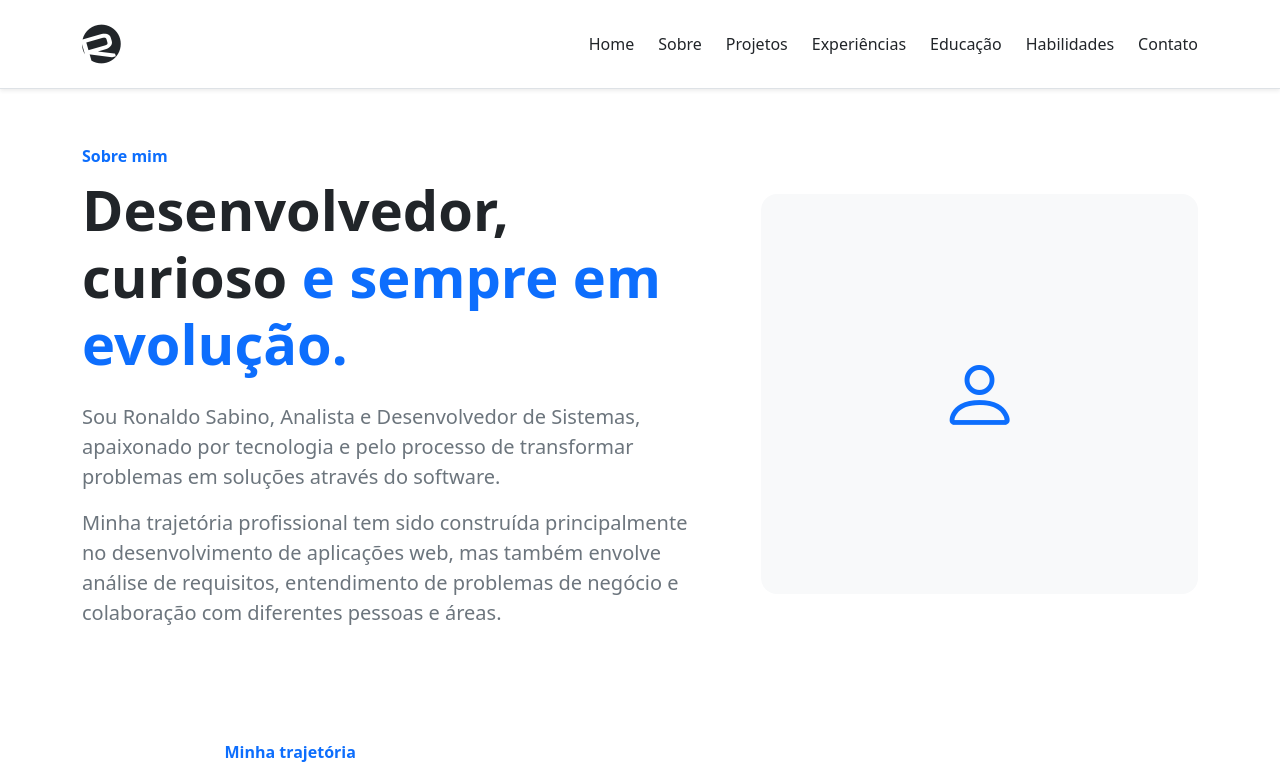
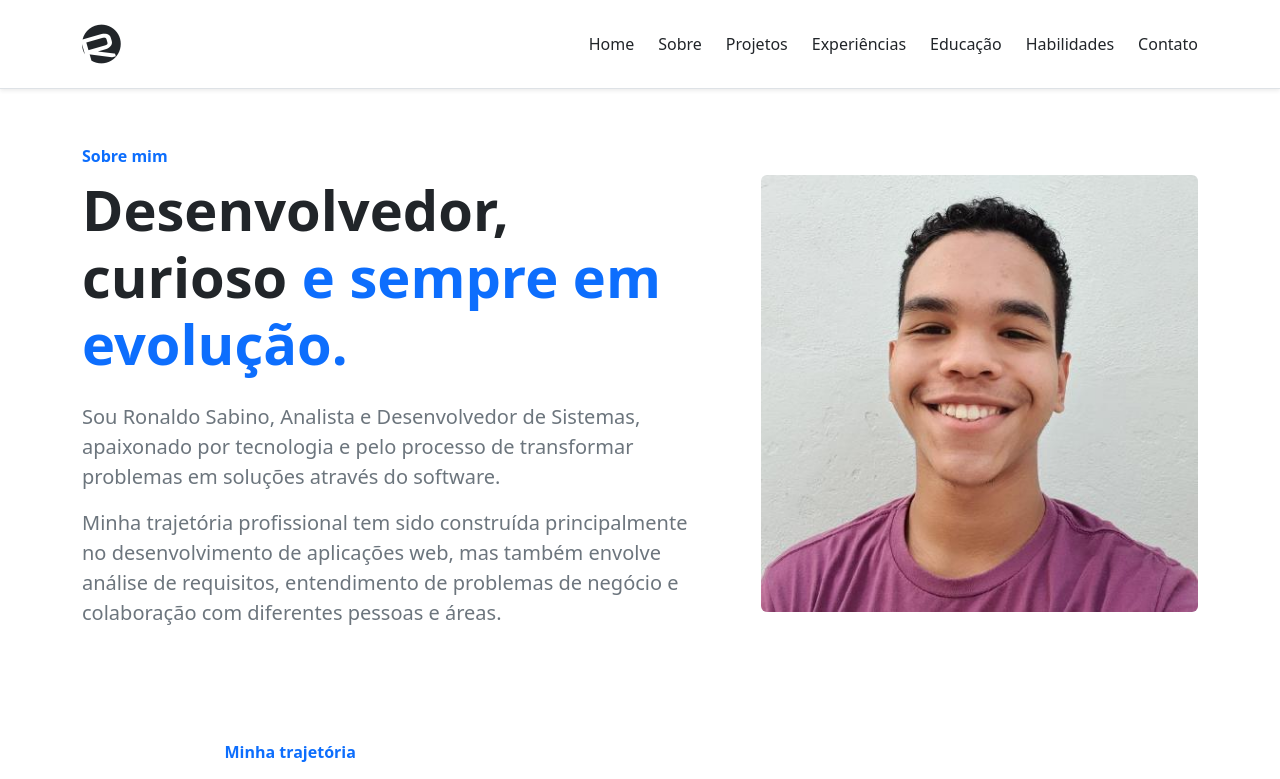
Before and after one commit to ronaldosabino/professional-portfolio, an Angular app: page /about in a window 1280 px wide. Shown: the top 779 px of the page. Built offline with nearby package versions, Linux system fonts and the light colour scheme.

Commit message:
feat: add profile image to about section

```diff
--- a/src/app/features/about/about.html
+++ b/src/app/features/about/about.html
@@ -56,10 +56,10 @@
 
         <div class="col-lg-5">
 
-            <div class="bg-body-tertiary rounded-4 d-flex align-items-center justify-content-center" style="min-height: 400px;">
+            <div class="rounded-4 d-flex align-items-center justify-content-center">
 
                 <!-- Substitua por sua foto -->
-                <i class="bi bi-person display-1 text-primary"></i>
+                <img src="assets/image.png" alt="Foto de perfil" class="rounded img-fluid">
 
             </div>
 
```
Also changed, not shown: public/assets/image.png (added).
